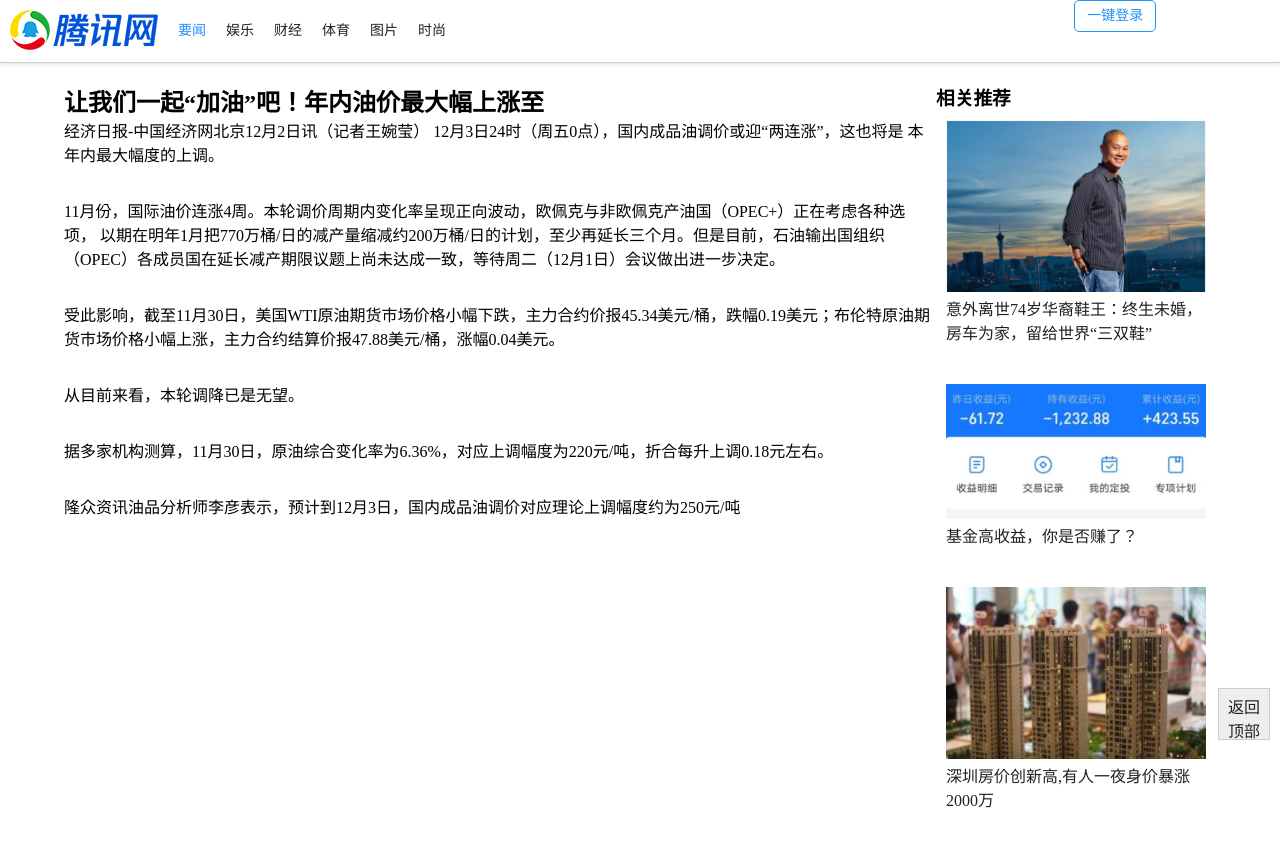
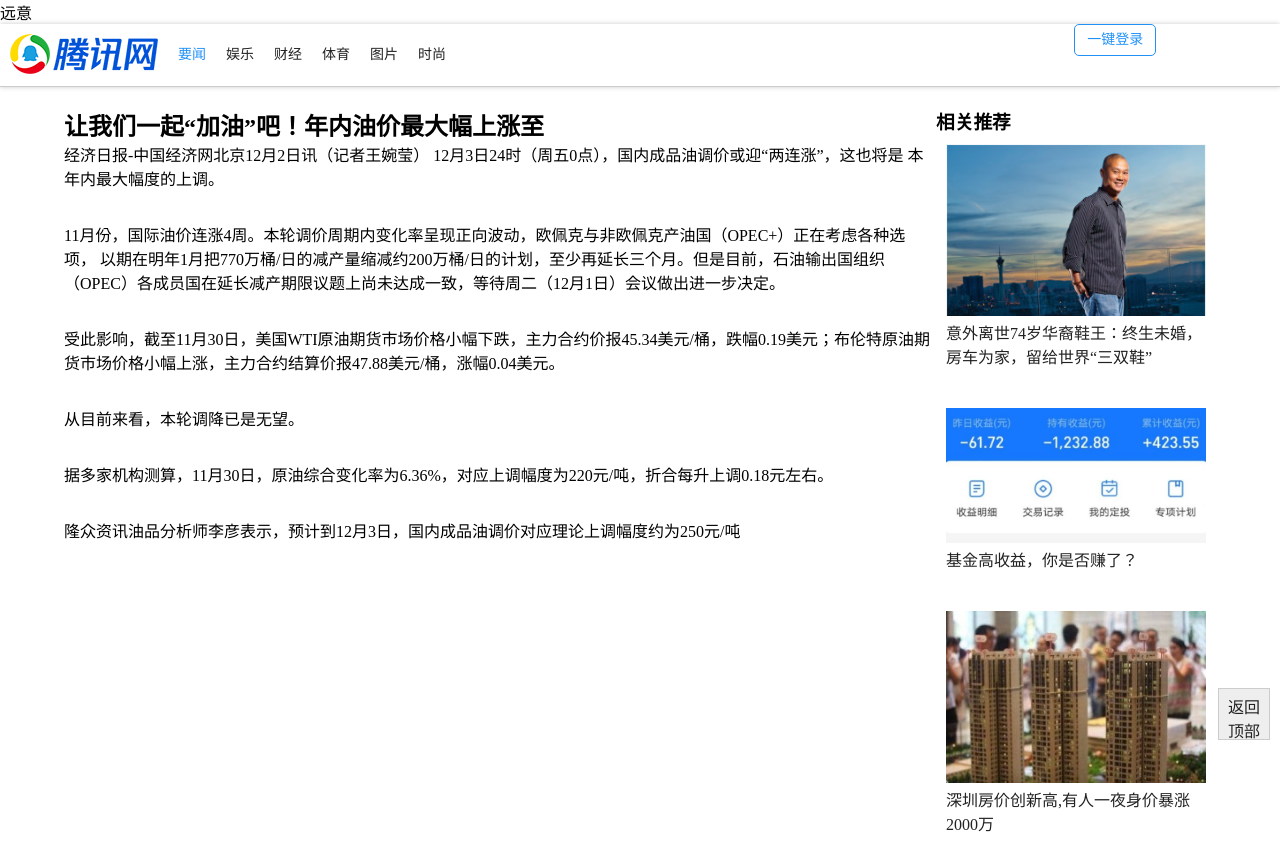
Before and after one commit to li-lus/newsproject, a plain HTML site: page index.html in a window 1280 px wide. Shown: the top 848 px of the page. Drawn offline with Linux system fonts and the light colour scheme.

Commit message:
修改了首页

```diff
--- a/index.html
+++ b/index.html
@@ -7,6 +7,9 @@
     <link rel="stylesheet" href="./css/index.css">
 </head>
 <body>
+    <div>
+        远意
+    </div>
     <!-- 头部标签 -->
     <header id="header" class="grid">
         <div class="header-logo">
```
